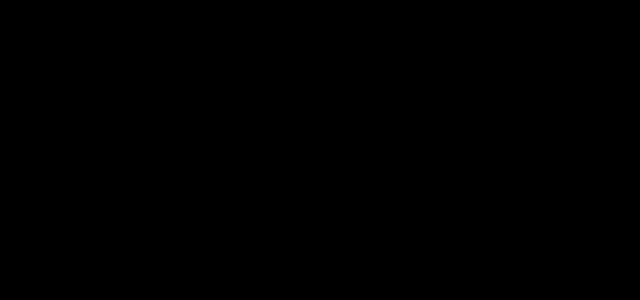
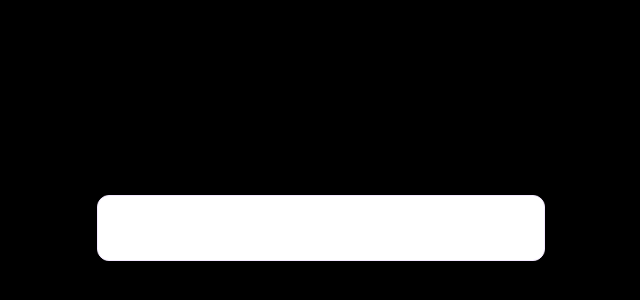
Before and after one commit to aritra0085/taskflow, a React (Vite) app in the folder frontend/: page /login in a window 1280 px wide. Shown: the part 172-472 px from the top of the page, without its empty margins (319-959 px from the left). Built offline with nearby package versions, Linux system fonts and the light colour scheme.

Commit message:
starting with login.jsx

```diff
--- a/frontend/src/components/Login.jsx
+++ b/frontend/src/components/Login.jsx
@@ -1,8 +1,9 @@
 import React from 'react'
-
+import {toast, ToastContainer} from 'react-toastify'
 const Login = () => {
   return (
-    <div>
+    <div className='max-w-md bg-white w-full shadow-lg border border-purple-100 rounded-xl p-8'>
+      <ToastContainer position='top center' autoClose={3000} hideProgressBar/>
 
     </div>
   )
```
